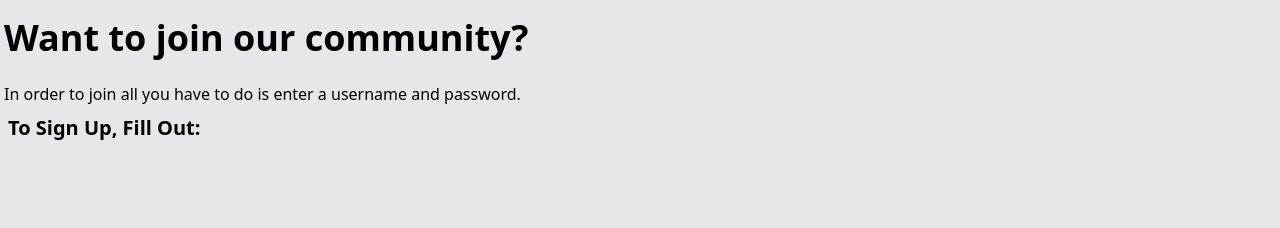
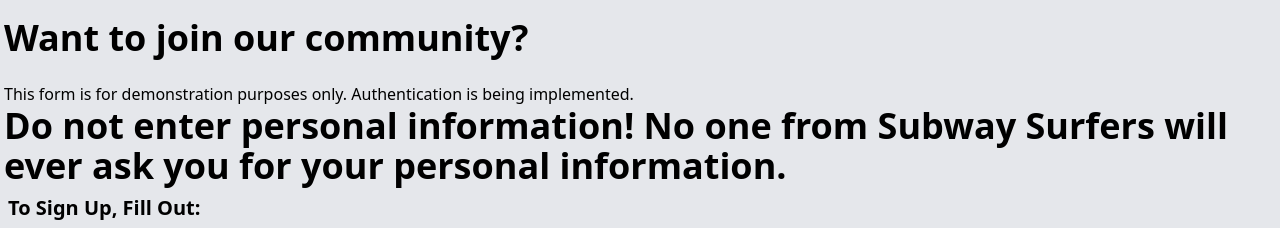
Before and after one commit to sramalho94/SubwaySurfer, a React (Create React App) app in the folder client/: page /users in a window 1280 px wide. Shown: the part 482-710 px from the top of the page. Built offline with nearby package versions, Linux system fonts and the light colour scheme.

Commit message:
added disclaimer to createUser component

```diff
--- a/client/src/components/CreateUser.jsx
+++ b/client/src/components/CreateUser.jsx
@@ -42,7 +42,12 @@
       <h1 className="font-bold text-4xl px-1"> Want to join our community?</h1>
       <p className="pt-6 px-1">
         {' '}
-        In order to join all you have to do is enter a username and password.
+        This form is for demonstration purposes only. Authentication is being
+        implemented.
+      </p>
+      <p className="font-bold text-4xl px-1">
+        Do not enter personal information! No one from Subway Surfers will ever
+        ask you for your personal information.
       </p>
       <h3 className="text-xl px-2 font-bold py-2">To Sign Up, Fill Out:</h3>
       <div className="flex flex-row justify-center">
```
